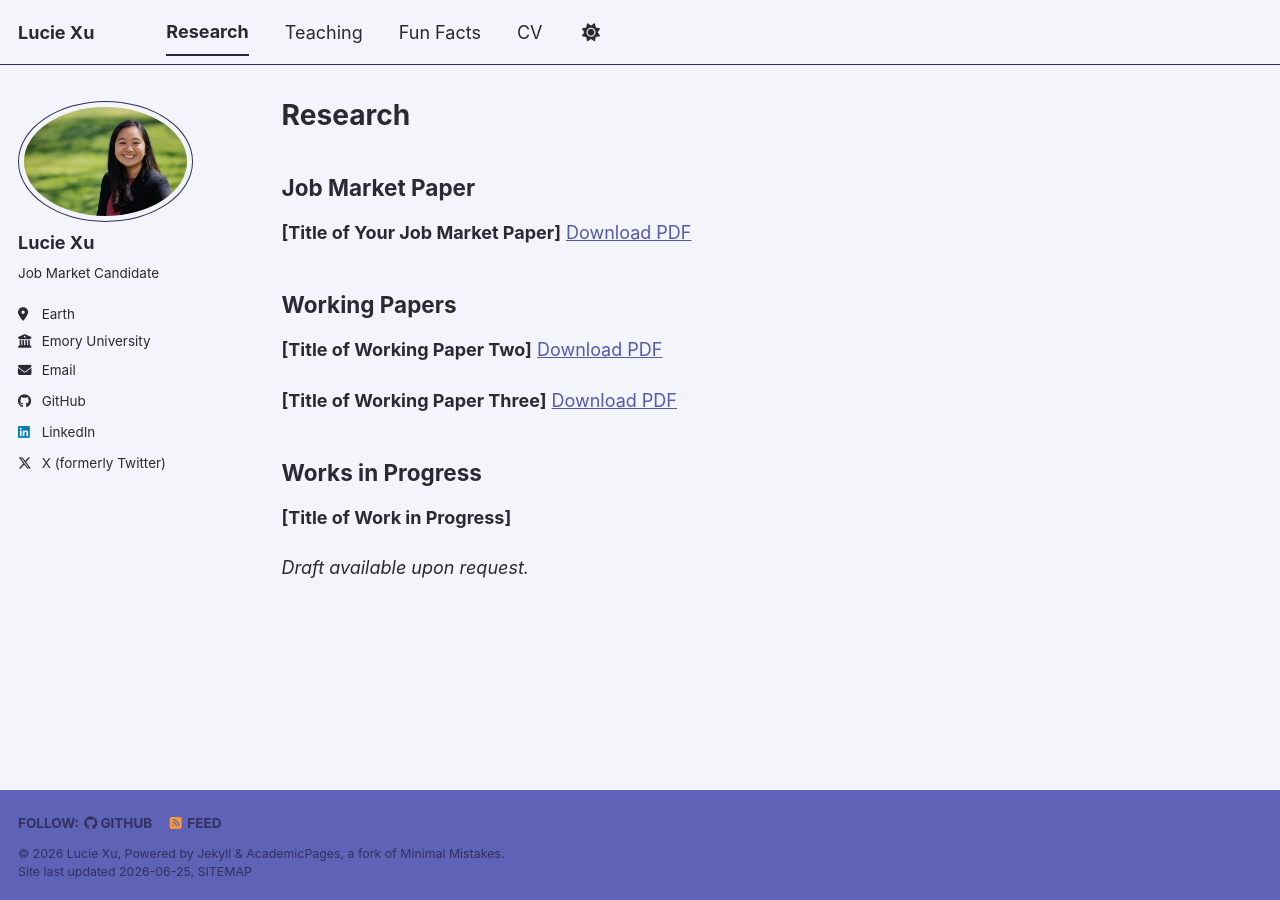
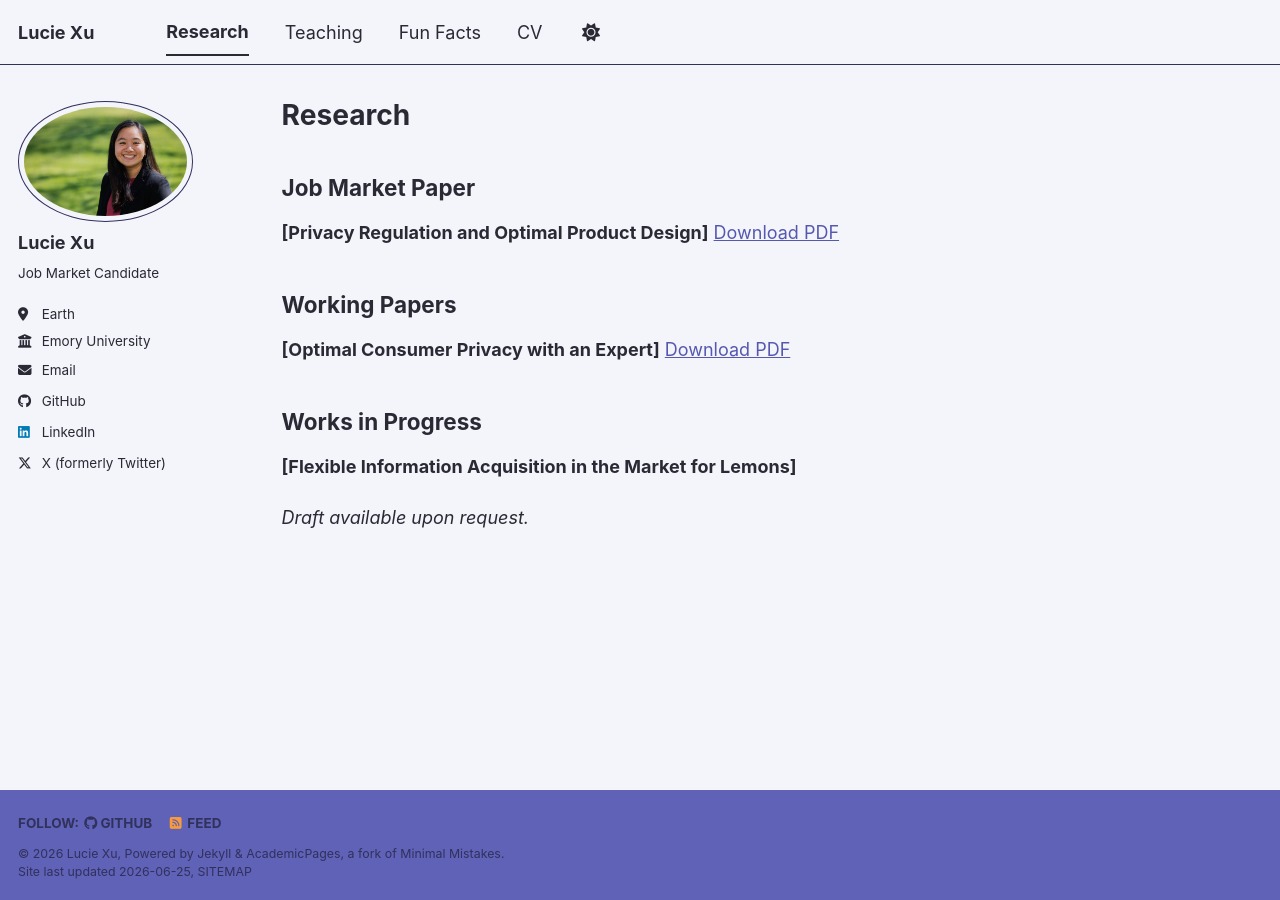
Before and after one commit to lucieexu27/lucieexu27.github.io, a Jekyll site: the page built from _pages/research.md, in a window 1280 px wide. Built offline with Jekyll 4.4.1, drawn with Linux system fonts in a browser that asks for light colours; a style sheet for code colours, icons or effects is not loaded.

Commit message:
Revise titles for research papers
Updated titles for job market paper and working papers.

```diff
--- a/_pages/research.md
+++ b/_pages/research.md
@@ -7,19 +7,16 @@ author_profile: true
 
 ## Job Market Paper
 
-**[Title of Your Job Market Paper]**
+**[Privacy Regulation and Optimal Product Design]**
 [Download PDF](/files/job-market-paper.pdf)
 
 ## Working Papers
 
-**[Title of Working Paper Two]**
+**[Optimal Consumer Privacy with an Expert]**
 [Download PDF](/files/working-paper-two.pdf)
-
-**[Title of Working Paper Three]**
-[Download PDF](/files/working-paper-three.pdf)
 
 ## Works in Progress
 
-**[Title of Work in Progress]**
+**[Flexible Information Acquisition in the Market for Lemons]**
 
 *Draft available upon request.*
```
